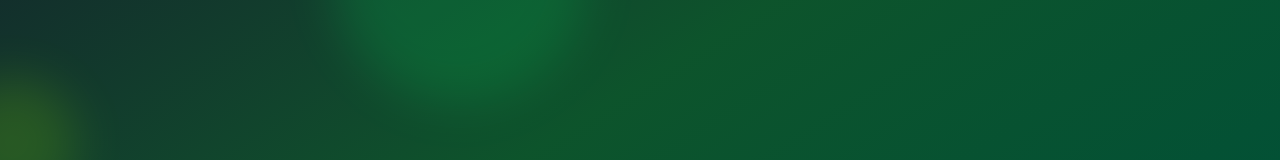
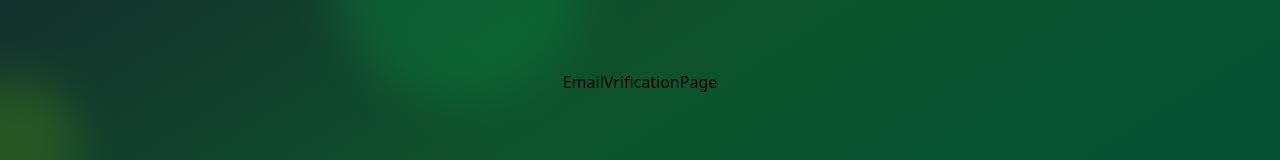
Before and after one commit to Elddar00/secure-mern-app, a React (Vite) app in the folder frontend/: page /verify-email in a window 1280 px wide. Before the commit this address had no page. Shown: the part 318-478 px from the top of the page. Built offline with nearby package versions, Linux system fonts and the light colour scheme.

Commit message:
Email Verify Page

```diff
--- a/frontend/src/App.jsx
+++ b/frontend/src/App.jsx
@@ -1,7 +1,8 @@
 import { Route, Routes } from "react-router-dom";
 import FloatingShape from "./components/FloatingShape";
-import SignUpPage from "./page/SignUpPage";
-import LoginPage from "./page/LoginPage";
+import SignUpPage from "./pages/SignUpPage";
+import LoginPage from "./pages/LoginPage";
+import EmailVrificationPage from "./pages/EmailVrificationPage";
 
 function App() {
   return (
@@ -31,6 +32,7 @@ function App() {
         <Route path="/" element={"Home"} />
         <Route path="/signup" element={<SignUpPage />} />
         <Route path="/login" element={<LoginPage />} />
+        <Route path="/verify-email" element={<EmailVrificationPage />} />
       </Routes>
     </div>
   );
--- /dev/null
+++ b/frontend/src/pages/EmailVrificationPage.jsx
@@ -0,0 +1,7 @@
+import React from "react";
+
+const EmailVrificationPage = () => {
+  return <div>EmailVrificationPage</div>;
+};
+
+export default EmailVrificationPage;
```
Also changed, not shown: frontend/src/pages/LoginPage.jsx (renamed from frontend/src/page/LoginPage.jsx), frontend/src/pages/SignUpPage.jsx (renamed from frontend/src/page/SignUpPage.jsx).
